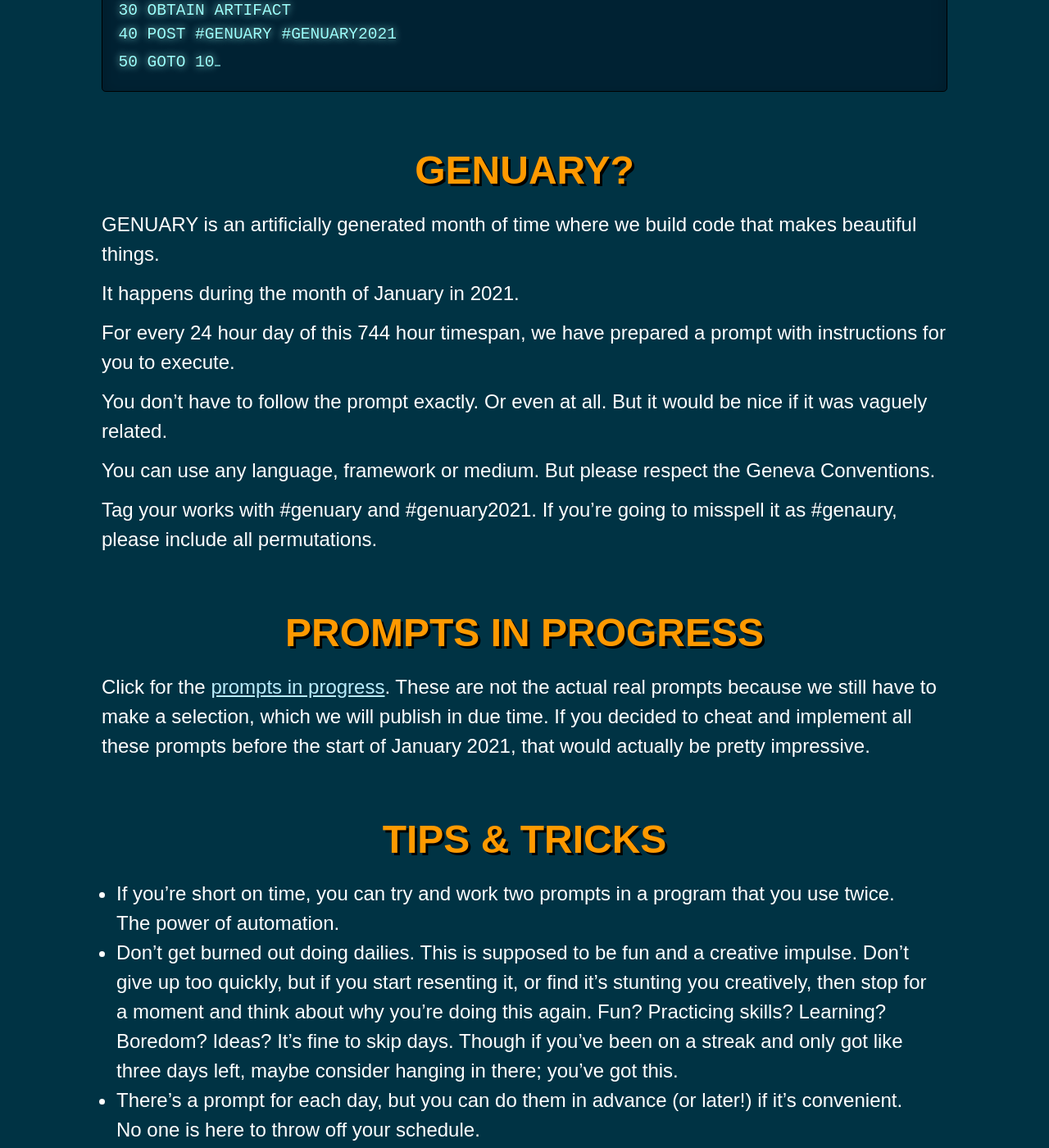
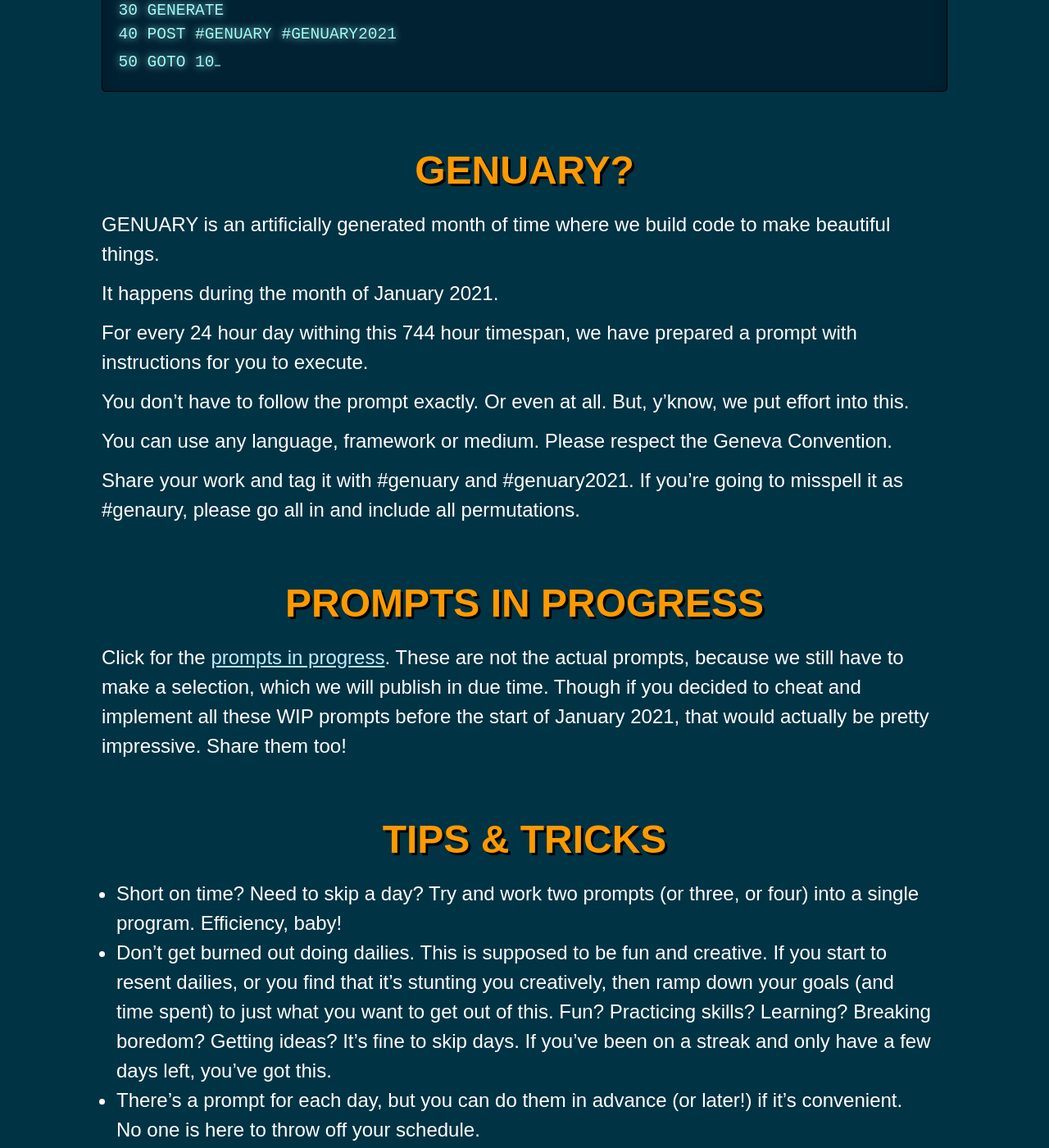
Before and after one commit to genuary2021/genuary2021.github.io, a Jekyll site: the page built from index.md, in a window 1280 px wide and 1400 px high, scrolled down 314 px. Shown: the whole window at 82% size. Built offline with Jekyll 4.4.1, drawn with Linux system fonts in a browser that asks for light colours; our own code applies the rules of GitHub Pages for plain Markdown files; some of the changed text lies outside the part shown.

Commit message:
Various content fixes

```diff
--- a/_layouts/default.html
+++ b/_layouts/default.html
@@ -32,7 +32,7 @@
 
       </section>
 
-      <footer><p>Privacy Agreement: We agree with your privacy. Also, no cookies. You were never here. We won't tell. Delete your history. Forget who you are. Just participate in #GENUARY2021.</p></footer>
+      <footer><p>Privacy Agreement: Yes to your privacy. There are no cookies. You were never here. We won't tell. Delete your history. Forget who you are. Just participate in #GENUARY2021.</p></footer>
     </div>
   </body>
 </html>
--- a/index.md
+++ b/index.md
@@ -1,33 +1,33 @@
 <pre>
 10 INPUT PROMPT
 20 WRITE CODE
-30 OBTAIN ARTIFACT
+30 GENERATE
 40 POST #GENUARY #GENUARY2021
 50 GOTO 10<span class="cursor"></span>
 </pre>
 
 # GENUARY?
 
-GENUARY is an artificially generated month of time where we build code that makes beautiful things.
+GENUARY is an artificially generated month of time where we build code to make beautiful things.
 
-It happens during the month of January in 2021.
+It happens during the month of January 2021.
 
-For every 24 hour day of this 744 hour timespan, we have prepared a prompt with instructions for you to execute.
+For every 24 hour day withing this 744 hour timespan, we have prepared a prompt with instructions for you to execute.
 
-You don't have to follow the prompt exactly. Or even at all. But it would be nice if it was vaguely related.
+You don't have to follow the prompt exactly. Or even at all. But, y'know, we put effort into this.
 
-You can use any language, framework or medium. But please respect the Geneva Conventions.
+You can use any language, framework or medium. Please respect the Geneva Convention.
 
-Tag your works with #genuary and #genuary2021. If you're going to misspell it as #genaury, please include all permutations.
+Share your work and tag it with #genuary and #genuary2021. If you're going to misspell it as #genaury, please go all in and include all permutations.
 
 # [PROMPTS IN PROGRESS](prompts)
 
-Click for the [prompts in progress](prompts). These are not the actual real prompts because we still have to make a selection, which we will publish in due time. If you decided to cheat and implement all these prompts before the start of January 2021, that would actually be pretty impressive.
+Click for the [prompts in progress](prompts). These are not the actual prompts, because we still have to make a selection, which we will publish in due time. Though if you decided to cheat and implement all these WIP prompts before the start of January 2021, that would actually be pretty impressive. Share them too!
 
 # TIPS & TRICKS
 
-* If you're short on time, you can try and work two prompts in a program that you use twice. The power of automation.
-* Don't get burned out doing dailies. This is supposed to be fun and a creative impulse. Don't give up too quickly, but if you start resenting it, or find it's stunting you creatively, then stop for a moment and think about why you're doing this again. Fun? Practicing skills? Learning? Boredom? Ideas? It's fine to skip days. Though if you've been on a streak and only got like three days left, maybe consider hanging in there; you've got this.
+* Short on time? Need to skip a day? Try and work two prompts (or three, or four) into a single program. Efficiency, baby!
+* Don't get burned out doing dailies. This is supposed to be fun and creative. If you start to resent dailies, or you find that it's stunting you creatively, then ramp down your goals (and time spent) to just what you want to get out of this. Fun? Practicing skills? Learning? Breaking boredom? Getting ideas? It's fine to skip days. If you've been on a streak and only have a few days left, you've got this.
 * There's a prompt for each day, but you can do them in advance (or later!) if it's convenient. No one is here to throw off your schedule.
 
 # 31 DAYS, 31 PROGRAMS / ALGORITHMS / MACHINES / AUTOMATONS
```
Also changed, not shown: prompts.md (+10 -10 lines).
